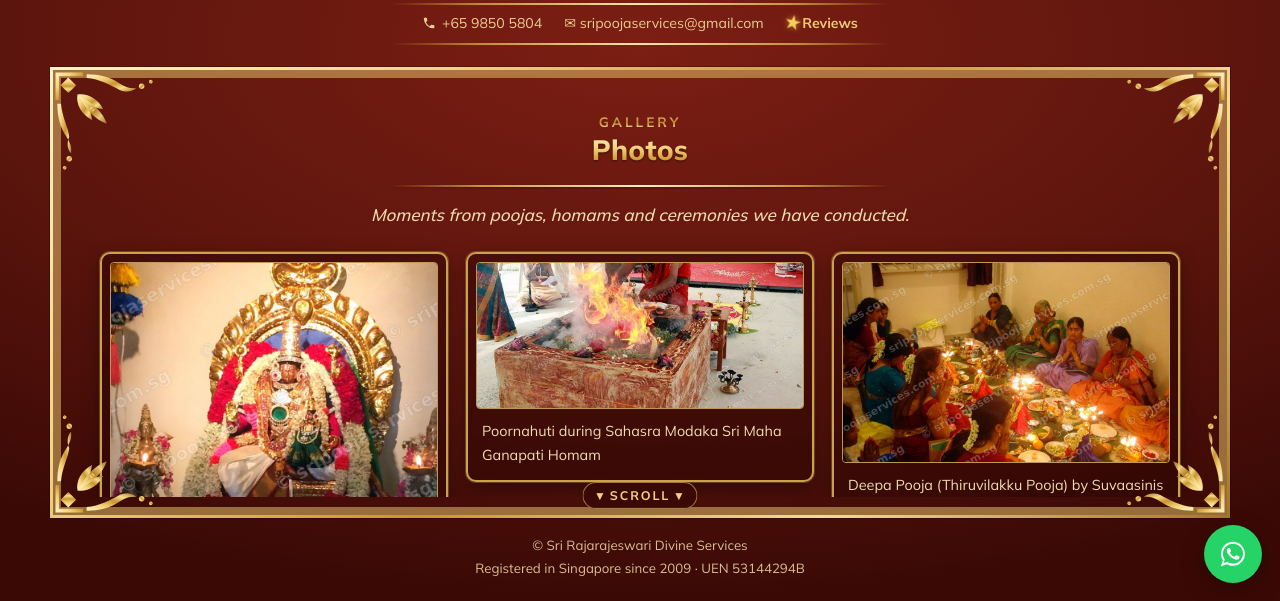
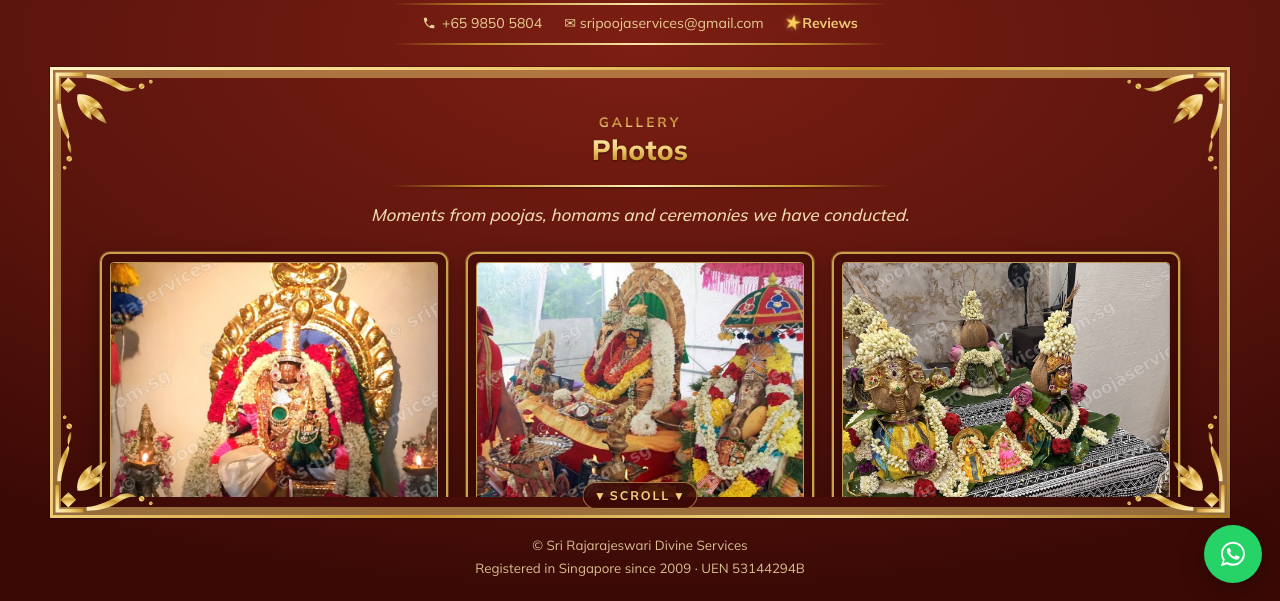
Before and after one commit to sripoojaservices/sripoojaservices-website, a plain HTML site: page photo.htm in a window 1280 px wide. Shown: the part 199-800 px from the top of the page. Drawn offline with Linux system fonts and the light colour scheme; a web font is replaced by a local one.

Commit message:
Photos: original order, lotus in centre gap
Co-Authored-By: Claude Opus 5.5 <noreply@anthropic.com>
Claude-Session: https://claude.ai/code/session_01XfYPcg9wYB2SYewJi32MZp

```diff
--- a/bagavathi-seva.htm
+++ b/bagavathi-seva.htm
@@ -15,7 +15,7 @@
 <link rel="preconnect" href="https://fonts.googleapis.com">
 <link rel="preconnect" href="https://fonts.gstatic.com" crossorigin>
 <link href="https://fonts.googleapis.com/css2?family=Cormorant+Garamond:wght@500;600;700&family=Tiro+Devanagari+Hindi&family=Noto+Serif+Devanagari:wght@700;900&family=Mulish:wght@400;500;600;700;800&display=swap" rel="stylesheet">
-<link rel="stylesheet" href="style.css?v=95">
+<link rel="stylesheet" href="style.css?v=96">
 </head>
 <body>
 <div class="site-head">
--- a/photo.htm
+++ b/photo.htm
@@ -15,7 +15,7 @@
 <link rel="preconnect" href="https://fonts.googleapis.com">
 <link rel="preconnect" href="https://fonts.gstatic.com" crossorigin>
 <link href="https://fonts.googleapis.com/css2?family=Cormorant+Garamond:wght@500;600;700&family=Tiro+Devanagari+Hindi&family=Noto+Serif+Devanagari:wght@700;900&family=Mulish:wght@400;500;600;700;800&display=swap" rel="stylesheet">
-<link rel="stylesheet" href="style.css?v=95">
+<link rel="stylesheet" href="style.css?v=96">
 </head>
 <body>
 <div class="site-head">
@@ -79,12 +79,12 @@
     <figure><img src="image/gallery/photo12.jpg" alt="Devi's form seen in the homam fire" loading="lazy" width="726" height="1054"><figcaption>Devi's form seen in the homam fire</figcaption></figure>
   </div>
   <script>
-(function(){var g=document.querySelector('.gallery');if(!g)return;var figs=[].slice.call(g.querySelectorAll('figure'));var last=-1;
-function lay(){var w=g.clientWidth;var n=w<560?1:(w<900?2:3);if(n===last&&g.dataset.done)return;last=n;g.dataset.done=1;
-g.innerHTML='';g.classList.add('mz');var cols=[],h=[];for(var i=0;i<n;i++){var c=document.createElement('div');c.className='mz-col';g.appendChild(c);cols.push(c);h.push(0);}
-figs.forEach(function(f){var im=f.querySelector('img');var r=(+im.getAttribute('height'))/(+im.getAttribute('width'))||0.75;var k=h.indexOf(Math.min.apply(null,h));cols[k].appendChild(f);h[k]+=r+0.22;});
-if(n>1){var mx=Math.max.apply(null,h);h.forEach(function(v,k){if(mx-v>0.55){var d=document.createElement('div');d.className='mz-orn';d.setAttribute('aria-hidden','true');d.innerHTML='<img src="image/lotus_mandala.svg" alt="">';cols[k].appendChild(d);}});}}
-lay();window.addEventListener('resize',function(){clearTimeout(window._mz);window._mz=setTimeout(lay,150);});})();
+(function(){var g=document.querySelector('.gallery');if(!g)return;var o=document.createElement('div');o.className='mz-orn';o.setAttribute('aria-hidden','true');o.innerHTML='<img src="image/lotus_mandala.svg" alt="">';g.appendChild(o);
+function place(){o.style.display='none';var f=[].slice.call(g.querySelectorAll('figure'));if(!f.length)return;var gr=g.getBoundingClientRect(),cols={};
+f.forEach(function(x){var r=x.getBoundingClientRect();var k=Math.round(r.left-gr.left);if(!cols[k]||r.bottom>cols[k].b)cols[k]={b:r.bottom,l:r.left-gr.left,w:r.width};});
+var ks=Object.keys(cols);if(ks.length<2)return;var mx=0;ks.forEach(function(k){mx=Math.max(mx,cols[k].b);});var best=null;ks.forEach(function(k){var gap=mx-cols[k].b;if(!best||gap>best.gap)best={gap:gap,c:cols[k]};});
+if(best.gap<140)return;var s=Math.min(best.gap-30,best.c.w*0.7,260);o.style.cssText='display:block;position:absolute;width:'+s+'px;height:'+s+'px;left:'+(best.c.l+(best.c.w-s)/2)+'px;top:'+(best.c.b-gr.top+(best.gap-s)/2)+'px';}
+window.addEventListener('load',place);window.addEventListener('resize',function(){clearTimeout(window._mz);window._mz=setTimeout(place,150);});[].forEach.call(g.querySelectorAll('img'),function(i){i.addEventListener('load',place);});place();})();
   </script>
   <p class="copy-note">All photos © Sri Rajarajeswari Divine Services. Please do not copy or reuse them without our permission.</p>
 </div></section>
--- a/style.css
+++ b/style.css
@@ -737,3 +737,7 @@ html body .gallery.mz{columns:auto!important;display:flex!important;gap:18px;ali
 .gallery.mz .mz-col{flex:1;min-width:0}
 .gallery.mz .mz-orn{display:flex;align-items:center;justify-content:center;padding:18px 0}
 .gallery.mz .mz-orn img{width:72%;max-width:240px;height:auto;border:0!important;box-shadow:none!important;filter:drop-shadow(0 0 10px rgba(243,210,122,.35))}
+/* v96: original column order; lotus overlays the gap only */
+html body .gallery{position:relative}
+html body .gallery .mz-orn{pointer-events:none}
+html body .gallery .mz-orn img{width:100%!important;height:100%!important;border:0!important;box-shadow:none!important;filter:drop-shadow(0 0 10px rgba(243,210,122,.35))}
```
Also changed, not shown: business-inauguration-pooja.htm (+1 -1 lines), contact.htm (+1 -1 lines), extra_mile.htm (+1 -1 lines), faq.htm (+1 -1 lines), ganapati-homam.htm (+1 -1 lines), graha-pravesam.htm (+1 -1 lines), index.htm (+1 -1 lines), index.html (+1 -1 lines), mrityunjaya-homam.htm (+1 -1 lines), naamakaranam.htm (+1 -1 lines), navagraha-shanti-homam.htm (+1 -1 lines), reviews.htm (+1 -1 lines), sathyanarayana-pooja.htm (+1 -1 lines), service.htm (+1 -1 lines), 1 more files.
